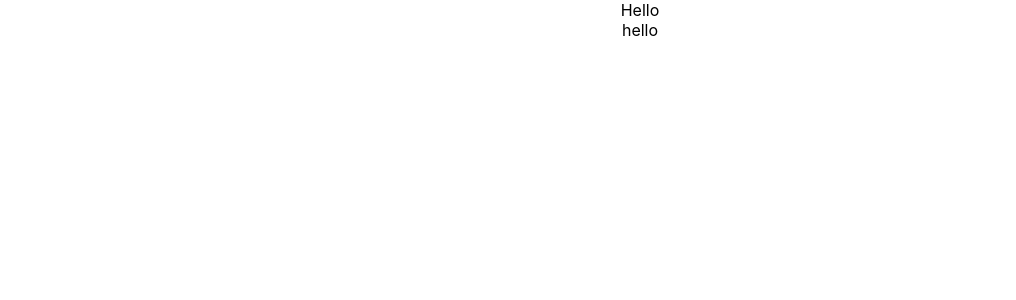
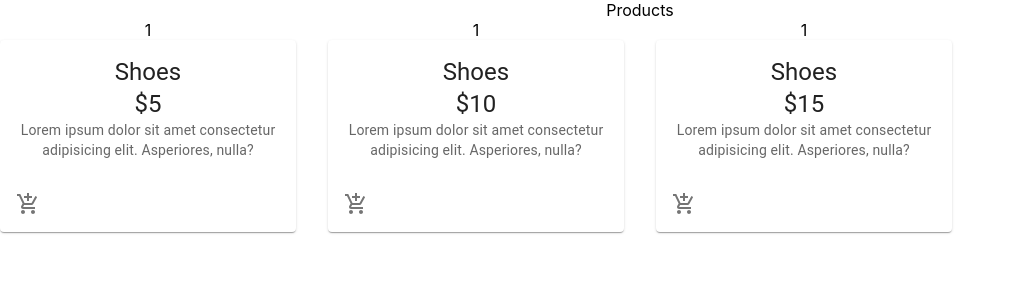
Before and after one commit to chauanphu/bhld-ecommerce, a React (Create React App) app in the folder frontend/: page / in a window 1280 px wide. Shown: the top 300 px of the page, without its empty margins (0-1016 px from the left). Built offline with nearby package versions, Linux system fonts and the light colour scheme.

Commit message:
setup product component

```diff
--- a/frontend/package.json
+++ b/frontend/package.json
@@ -8,6 +8,7 @@
     "@emotion/styled": "^11.9.3",
     "@mui/icons-material": "^5.8.4",
     "@mui/material": "^5.9.1",
+    "@mui/styles": "^5.9.1",
     "@stripe/react-stripe-js": "^1.9.0",
     "@stripe/stripe-js": "^1.32.0",
     "@testing-library/jest-dom": "^5.16.4",
--- a/frontend/src/App.jsx
+++ b/frontend/src/App.jsx
@@ -2,8 +2,11 @@ import "./App.css";
 import Products from "./components/Products";
 
 const App = () => {
-  return (<div className="App">Hello
-  <Products></Products></div>);
+  return (
+    <div className="App">
+      <Products></Products>
+    </div>
+  );
 };
 
 export default App;
--- /dev/null
+++ b/frontend/src/components/Product/Product.jsx
@@ -0,0 +1,37 @@
+import React from "react";
+import { Card, CardMedia, CardContent, CardActions, Typography, IconButton } from "@mui/material";
+import { AddShoppingCart } from "@mui/icons-material";
+
+import useStyle from './style'
+
+const Product = ({ product }) => {
+  const classes = useStyle
+
+  return (
+    <div>
+      <Card className={classes.root}>
+        <CardMedia className={classes.media} image='' title={product.name}></CardMedia>
+        <CardContent>
+          <div className={classes.cardContent}>
+            <Typography variant="h5" gutterButtom>
+              {product.name}
+            </Typography>
+            <Typography variant="h5">
+              ${product.price}
+            </Typography>
+            <Typography variant="body2" color="textSecondary">
+              {product.description}
+            </Typography>
+          </div>
+        </CardContent>
+        <CardActions disableSpacing className={classes.cardActions}>
+          <IconButton aria-label="Add to Cart">
+            <AddShoppingCart></AddShoppingCart>
+          </IconButton>
+        </CardActions>
+      </Card>
+    </div>
+  );
+};
+
+export default Product;
--- /dev/null
+++ b/frontend/src/components/Product/style.js
@@ -0,0 +1,7 @@
+import { makeStyles } from "@mui/styles";
+
+export default makeStyles(()=>({
+    root: {
+        maxWidth: '100%'
+    }
+}))
--- a/frontend/src/components/Products.jsx
+++ b/frontend/src/components/Products.jsx
@@ -1,11 +1,44 @@
 import React from "react";
 import Grid from "@mui/material/Grid";
+
+import Product from "./Product/Product";
+
+const products = [
+  {
+    id: 1,
+    name: "Shoes",
+    description:
+      "Lorem ipsum dolor sit amet consectetur adipisicing elit. Asperiores, nulla?",
+    price: 5
+  },
+  {
+    id: 2,
+    name: "Shoes",
+    description:
+      "Lorem ipsum dolor sit amet consectetur adipisicing elit. Asperiores, nulla?",
+    price: 10
+  },
+  {
+    id: 3,
+    name: "Shoes",
+    description:
+      "Lorem ipsum dolor sit amet consectetur adipisicing elit. Asperiores, nulla?",
+    price: 15
+  }
+];
 
 const Products = () => {
   return (
     <main>
-      hello
-      <Grid container justify="center" spacing={4}></Grid>
+      Products
+      <Grid container justify="center" spacing={4}>
+        {products.map((product) => (
+          <Grid item key={product.id} xs={12} sm={6} md={4} lg={3}>
+            1
+            <Product product={product}></Product>
+          </Grid>
+        ))}
+      </Grid>
     </main>
   );
 };
```
Also changed, not shown: frontend/src/components/Navbar/Navbar.jsx (added, +12 -0 lines), 1 other file (tests, documents, lock files or other folders).
